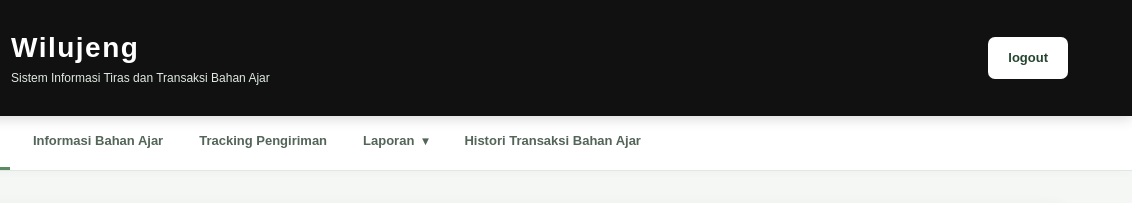
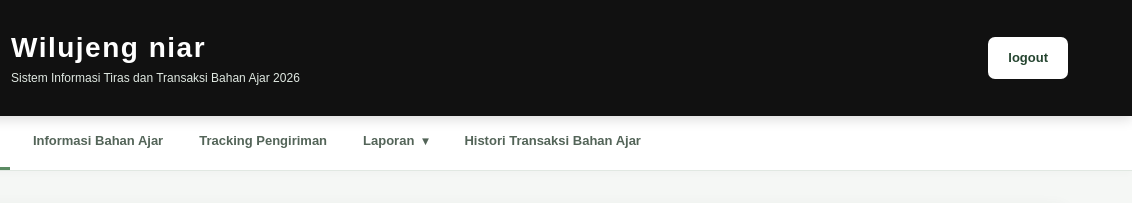
Before and after one commit to Willl123/delivery, a plain HTML site: page dashboard.html in a window 1280 px wide. Shown: the top 203 px of the page, 148-1280 px from the left. Drawn offline with Linux system fonts and the light colour scheme; sample sign-in values are in the browser's storage.

Commit message:
niar belajar

```diff
--- a/dashboard.html
+++ b/dashboard.html
@@ -21,8 +21,8 @@
           />
         </div>
         <div>
-          <h1>Wilujeng</h1>
-          <p>Sistem Informasi Tiras dan Transaksi Bahan Ajar</p>
+          <h1>Wilujeng niar</h1>
+          <p>Sistem Informasi Tiras dan Transaksi Bahan Ajar 2026</p>
         </div>
       </div>
 
```
